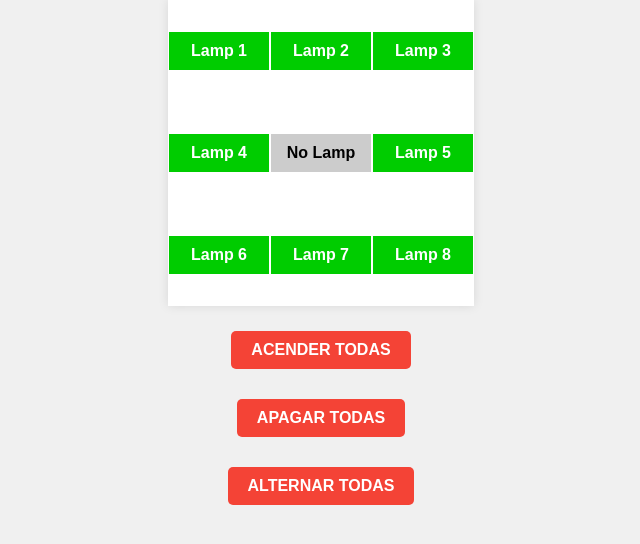
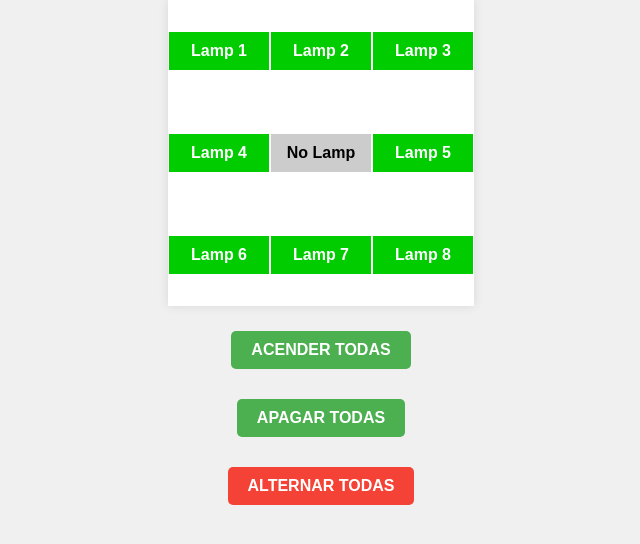
Before and after one commit to joaoavanzini/lab-automation, a Flask app: page / in a window 1280 px wide. Shown: the top 544 px of the page, without its empty margins (319-959 px from the left). Run offline with Flask 3, Linux system fonts and the light colour scheme.

Commit message:
Updating the buttons

```diff
--- a/server/app.py
+++ b/server/app.py
@@ -24,7 +24,7 @@ def toggle_lamp(lamp_id):
 def turn_off_all():
     for i in range(8):
         lamp_states[i] = 1
-        data = {"lamp_id": i + 1, "state": 0}
+        data = {"lamp_id": i + 1, "state": 1}
         ser.write((json.dumps(data) + '\n').encode())
     return render_template('index.html', lamp_states=lamp_states)
 
@@ -32,7 +32,7 @@ def turn_off_all():
 def turn_on_all():
     for i in range(8):
         lamp_states[i] = 0
-        data = {"lamp_id": i + 1, "state": 1}
+        data = {"lamp_id": i + 1, "state": 0}
         ser.write((json.dumps(data) + '\n').encode())
     return render_template('index.html', lamp_states=lamp_states)
 
--- a/server/templates/index.html
+++ b/server/templates/index.html
@@ -92,11 +92,11 @@
     </table>
 
     <div class="button-container">
-        <a class="button button-danger" href="/turn-on-all">Acender Todas</a>
+        <a class="button button" href="/turn-on-all">Acender Todas</a>
     </div>
 
     <div class="button-container">
-        <a class="button button-danger" href="/turn-off-all">Apagar Todas</a>
+        <a class="button button" href="/turn-off-all">Apagar Todas</a>
     </div>
 
     <div class="button-container">
```
